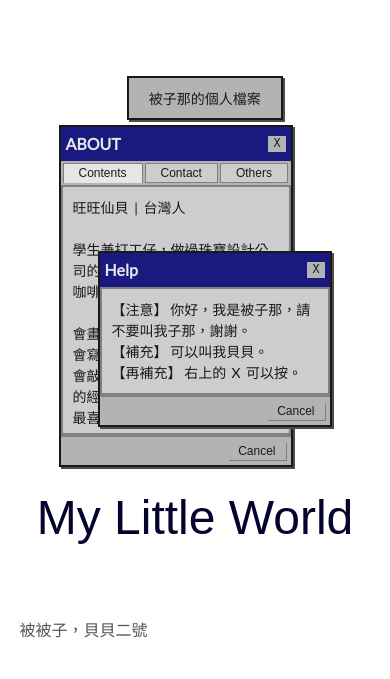
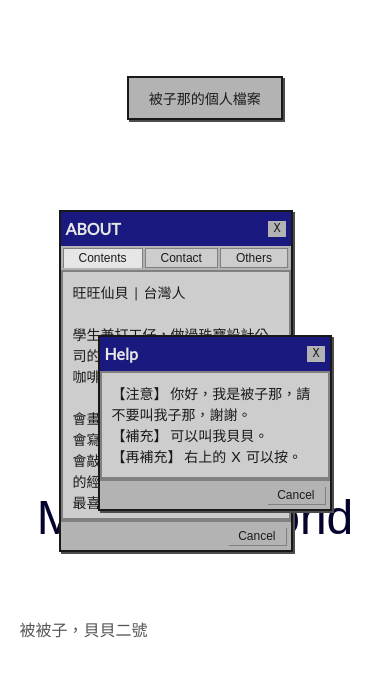
Before and after one commit to LAI-wen/Website, a plain HTML site: page index.html in a window 390 px wide. Shown: the part 421-1100 px from the top of the page. Drawn offline with nearby package versions, Linux system fonts and the light colour scheme; a web font is replaced by a local one.

Commit message:
first3 commit

```diff
--- a/css/style.css
+++ b/css/style.css
@@ -289,7 +289,7 @@ input[type="checkbox"]:not(:checked) ~ .menu__close {
 /* 11111111111111111111111111111111111111111111111111 */
 
 .popup1 {
-  width: 60%;
+  width: 70%;
   height: 50vh;
   margin: 5rem;
 }
@@ -300,7 +300,7 @@ input[type="checkbox"]:not(:checked) ~ .menu__close {
 }
 
 .window {
-  width: 60%;
+  width: 70%;
   border: 2px solid #000;
   background-color: #c0c0c0;
   position: absolute;
@@ -441,14 +441,14 @@ input[type="checkbox"]:not(:checked) ~ .menu__close {
 
   /* 調整第二個視窗的位置，使其與第一個視窗部分重疊 */
   #popup-window-1 {
-    top: 85%;
+    top: 95%;
     left: 45%;
     line-height: 1.5;
     transform: translate(-50%, -50%);
   }
 
   #popup-window-2 {
-    top: 90%;
+    top: 100%;
     left: 55%;
     transform: translate(-50%, -50%);
     line-height: 1.5;
```
